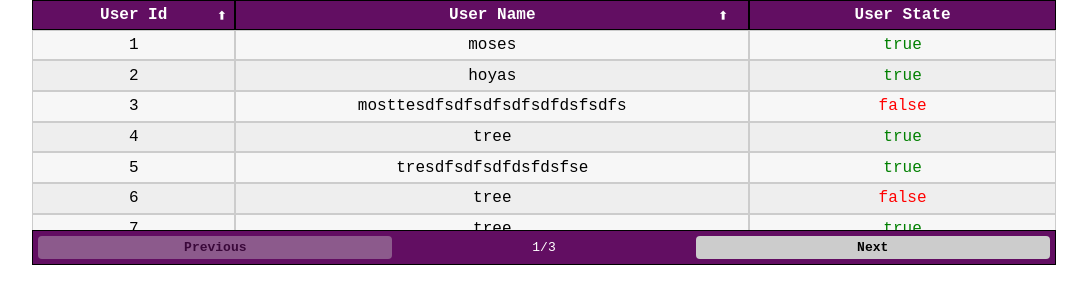
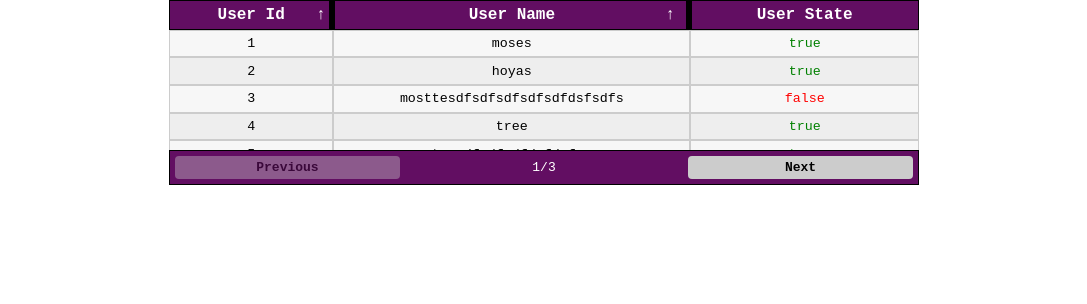
Before and after one commit to uriportnoy/react-tbl, a React (Create React App) app: page / in a window 1280 px wide. Shown: the top 304 px of the page, without its empty margins (96-1183 px from the left). Built offline with nearby package versions, Linux system fonts and the light colour scheme.

Commit message:
columns resize implementation

```diff
--- a/package.json
+++ b/package.json
@@ -1,6 +1,6 @@
 {
   "name": "react-tbl",
-  "version": "0.6.3",
+  "version": "0.6.4",
   "private": false,
   "license": "MIT",
   "main": "dist/index.js",
--- a/src/App.jsx
+++ b/src/App.jsx
@@ -3,7 +3,7 @@ import { getColumnsData } from './components/fakeData/getColumns';
 import { getData } from './components/fakeData/getData';
 import ReactTBL from './components/tableMaker/index';
 import './App.css';
-import {Loader} from './components/tableMaker/Loader';
+// import {Loader} from './components/tableMaker/Loader';
 
 const App = () => {
   const [currentData,setCurrentData] = React.useState([]);         // current data based currentShow string
@@ -28,13 +28,13 @@ const App = () => {
         columnsResize = {true}
         //CustomLoader = {() => <Loader color='green'/>}
         style = {{
-          // maxWidth: '150px',
+           maxWidth: '750px',
           // minHeight: '400pt',
           // maxHeight: '150px',
           // minWidth: 'auto',
-          // rowColor: 'yellow',
+          // rowBGColor: 'yellow',
           // textColor: 'red',
-          // cloumnMinWidth: '100px',
+          // columnMinWidth: '100px',
           // fontFamily: 'arial',
           // overflowX: 'hidden',
           header: {
@@ -45,7 +45,9 @@ const App = () => {
             // sortSign: '^',
           },
           body:{
-            // maxHeight: '100px',
+            //fontSize: '20pt',
+
+             maxHeight: '100px',
             // minHeight: '200pt',
             // fixedHeight: '50px',
             // tooltipTextColor: '#555',
--- a/src/components/tableMaker/index.jsx
+++ b/src/components/tableMaker/index.jsx
@@ -21,9 +21,9 @@ const ReactTBL = props => {
         maxWidth: styleProp?.maxWidth,
         minHeight: styleProp?.minHeight || '100px',
         maxHeight: styleProp?.maxHeight || '450px',
-        rowColor:  styleProp?.rowColor || null,
+        rowBGColor:  styleProp?.rowBGColor || null,
         textColor: styleProp?.textColor || '#000',
-        cloumnMinWidth: styleProp?.cloumnMinWidth || '120px',
+        columnMinWidth: styleProp?.columnMinWidth || '100px',
         overflowX: styleProp?.overflowX || 'auto',
         overflowY: styleProp?.overflowX || 'auto',
         showToolTip: props.showToolTip || false,
@@ -35,13 +35,12 @@ const ReactTBL = props => {
         fontSize: headerStyle?.fontSize || '12pt',
         borderColor: headerStyle?.borderColor || '#000',
         sortable: props?.sortable ?? true,
-        sortSign: headerStyle?.sortSign || '⬆'
+        sortSign: headerStyle?.sortSign || '↑'
     },
     body:{
       bodyMaxHeight: bodyStyle?.fixedHeight || bodyStyle?.maxHeight || '200px',
       minHeight: bodyStyle?.minHeight || '120px',
       fixedHeight: bodyStyle?.fixedHeight || 'auto',
-      maxWidth: bodyStyle?.maxWidth || 'auto',
       overflowY: bodyStyle?.overflowY || 'auto',
       overflowX: bodyStyle?.overflowX || 'visible',
       tooltipTextColor: bodyStyle?.tooltipTextColor || '#000',
@@ -50,6 +49,7 @@ const ReactTBL = props => {
       backgroundColor: bodyStyle?.backgroundColor || '#f7f7f7',
       borderColor: bodyStyle?.borderColor || '#ccc',
       cellPadding: bodyStyle?.cellPadding || '4pt',
+      fontSize: bodyStyle?.fontSize || '10pt'
     },
     pagination:{
         isVisible: props?.showPagination ?? true,
--- a/src/components/tableMaker/pagination.jsx
+++ b/src/components/tableMaker/pagination.jsx
@@ -40,7 +40,7 @@ const PaginationStyle = styled.div`
         color: ${props => props.color};
     }
     .label{
-        width: 30%;
+        flex: 3;
         text-align: center;
     }
     .btn{
@@ -58,6 +58,9 @@ const PaginationStyle = styled.div`
         font-family: ${props => props.fontFamily};
         border-radius: 3pt;
         flex-grow: 1;
+        overflow: hidden;
+        text-align: center;
+
         &.next{
             background: ${props => props.nextDisabled ? '#ccc' : props.btnsBGColor};
             opacity: ${props => props.nextDisabled ? '0.4' :'1'};
--- /dev/null
+++ b/src/components/tableMaker/resizer.jsx
@@ -0,0 +1,94 @@
+import React,{useState,useEffect,useContext} from 'react';
+import PropTypes from 'prop-types';
+import styled from 'styled-components';
+import ReactTblContext from './ReactTblContext';
+
+
+const Resizer = ({id}) => {
+    //const {table:{columnMinWidth}} = useContext(ReactTblContext);
+    const columnMinWidth = 100;
+    let currTh;
+    let nextTh;
+    let currTds = [];
+    let nextTds = [];
+
+    let currWidth;
+    let nextWidth;
+    let pageX;
+
+    const thRef = React.useRef();
+
+        useEffect(() => {
+            document.addEventListener('mouseup', onMouseUp);
+            document.addEventListener('mousemove', onMouseMove);
+            thRef.current.addEventListener('mousedown',onMouseDown);
+
+            return () => {
+                thRef.current.addEventListener('mousedown',onMouseDown);
+                document.removeEventListener('mouseup', onMouseUp);
+                document.removeEventListener('mousemove', onMouseMove);
+            };
+        }, []);
+
+        const onMouseDown = (e) => {
+            currTds = document.querySelectorAll(`[id^=td_${id}]`);
+            nextTds = document.querySelectorAll(`[id^=td_${id + 1}]`);
+            currTh = e.target.parentElement;
+            nextTh = currTh.nextElementSibling;
+            pageX = e.pageX;
+
+            if(currTh)currWidth = currTh.offsetWidth;
+            if(nextTh)nextWidth = nextTh.offsetWidth;
+        }
+        const onMouseUp = () => {
+            currTh = undefined;
+            currTds = [];
+            nextTh = undefined;
+            nextTds = [];
+            pageX = undefined;
+            currWidth = undefined;
+            nextWidth = undefined;
+        }
+
+        const onMouseMove = (e) => {
+            if(currTh){
+                var diffX = e.pageX - pageX;
+                const getCurrRunningWidth = currTh.offsetWidth;
+                const getNextRunningWidth = nextTh.offsetWidth;
+
+                if(getNextRunningWidth > columnMinWidth && currTh && currTds?.length > 0){
+                    [...currTds,currTh].forEach(elem => {
+                        elem.style.flexBasis = (currWidth + diffX) + 'px';
+                    })
+                }
+                if(getCurrRunningWidth > columnMinWidth && nextTh && nextTds?.length > 0){
+                    [...nextTds,nextTh].forEach(elem => {
+                        elem.style.flexBasis = (nextWidth - (diffX)) + 'px';
+                    });
+                }
+
+            }
+          }
+
+        return <ResizerComponent ref = {thRef}  onClick={(e) => e.stopPropagation()}/>
+    }
+
+const ResizerComponent = styled.div`
+    top: 0;
+    right: -3px;
+    bottom: 0;
+    width: 6px;
+    position: absolute;
+    cursor: col-resize;
+    background: #000;
+
+    z-index: 999;
+`;
+
+Resizer.propTypes = {
+    backgroundColor: PropTypes.string,
+    sortArray: PropTypes.func,
+    color: PropTypes.string
+}
+
+export default Resizer;
--- a/src/components/tableMaker/tableBody.jsx
+++ b/src/components/tableMaker/tableBody.jsx
@@ -8,13 +8,15 @@ const TableBody = ({
   columns
 }) => {
   const {
-    table:{rowColor,textColor,cloumnMinWidth,showToolTip,fontFamily},
-    body: {tooltipTextColor,tooltipBgColor,tooltipBorderColor,backgroundColor,borderColor,cellPadding},
+    table:{rowBGColor,textColor,columnMinWidth,showToolTip,fontFamily},
+    body: {tooltipTextColor,tooltipBgColor,tooltipBorderColor,backgroundColor,borderColor,cellPadding,fontSize},
     copyCellDataOnClick
   } = useContext(ReactTblContext);
 
   const copyToClipboard = (info,tdId) =>{
-    document.getElementById(tdId).animate([
+    const currentTd = document.getElementById(tdId);
+    if(currentTd){
+      currentTd.animate([
         {background: 'unset'},
         {background: '#7ecc24a3'},
         {background: 'unset'}
@@ -22,6 +24,7 @@ const TableBody = ({
         duration: 400,
         iterations: 1
       });
+    }
 
     const el = document.createElement('textarea');
     el.value = info;
@@ -37,7 +40,7 @@ const TableBody = ({
       (dataRow, rowIdx) => <TR
         key={`tr_${rowIdx}`}
         idx={rowIdx}
-        rowColor = {rowColor}
+        rowBGColor = {rowBGColor}
       >
         {
           columns.map((col, idx) => {
@@ -47,19 +50,20 @@ const TableBody = ({
             const copyDataActive = col.copyCellDataOnClick ?? copyCellDataOnClick;
 
             return <TD
-              key = {`td_${key}_${rowIdx}${idx}`}
-              id = {`td_${key}_${rowIdx}${idx}`}
+              key = {`td_${key}_${rowIdx}`}
+              id = {`td_${idx}_${rowIdx}`}
               dataTip = {currentValue?.toString()}
               size = {col.size || 1}
               className = {key}
-              width = {col.width || 100}
+              width = {columnMinWidth}
               textColor = {textColor}
-              cloumnMinWidth = {cloumnMinWidth}
-              onClick={copyDataActive ? () => copyToClipboard(currentValue?.toString(),`td_${key}_${rowIdx}${idx}`) : null}
+              columnMinWidth = {columnMinWidth}
+              onClick = {copyDataActive ? () => copyToClipboard(currentValue?.toString(),`td_${idx}_${rowIdx}`) : null}
               copyCellDataOnClick={copyDataActive}
               backgroundColor = {backgroundColor}
               borderColor = {borderColor}
               cellPadding = {cellPadding}
+              fontSize={fontSize}
             >
                 <>
                 <div className='cellWrapper' id="cellWrapper">
--- a/src/components/tableMaker/tableHead.jsx
+++ b/src/components/tableMaker/tableHead.jsx
@@ -2,6 +2,7 @@ import React,{useState,useEffect,useContext} from 'react';
 import PropTypes from 'prop-types';
 import styled from 'styled-components';
 import ReactTblContext from './ReactTblContext';
+import Resizer from './resizer';
 
 const TableHead = ({columns,sortArray}) => {
     const {tableHeader,table,columnsResize} = useContext(ReactTblContext);
@@ -15,19 +16,24 @@ useEffect(() => {
             });
             setSortDirections(directions);
         }
+        return () => {
+        }
     },[]);
+
    return (
     <Thead
         backgroundColor = {tableHeader?.backgroundColor}
         color = {tableHeader?.color}
     >
         {
-            columns?.length >= 0 ? <tr>{
+            columns?.length <= 0 ? <EmptyColumnsTR> Cannot Read Columns </EmptyColumnsTR> : <tr>{
                 columns.map((key, index) => (
-                    <THComponent key = {index}
-                        width = {key.size || 1}
+                    <><TH
+                        key = {`th_${key.colKey}`}
+                        id = {`th_${index}`}
+                        size = {key.size || 1}
                         fontSize = {tableHeader?.fontSize}
-                        cloumnMinWidth = {table?.cloumnMinWidth}
+                        columnMinWidth = {table?.columnMinWidth}
                         sortDirection = {sortDirections?.[key.colKey]}
                         sortSign = {tableHeader.sortSign}
                         borderColor = {tableHeader?.borderColor}
@@ -35,41 +41,20 @@ useEffect(() => {
                             sortArray(key.colKey,!sortDirections[key.colKey]);
                             setSortDirections({...sortDirections,[key.colKey]: !sortDirections[key.colKey]});
                         }}
-                        header = {key.header || key.colKey}
-                    />
+                    >
+                        {key.header || key.colKey}
+                    {columnsResize && (index + 1 !== columns.length) && <Resizer id={index}/>}
+                    </TH>
+                    </>
                 ))}
-            </tr> : <EmptyColumnsTR> Cannot Read Columns </EmptyColumnsTR>
+            </tr>
         }
     </Thead>
   )
 }
 
-const THComponent = ({
-    header,
-    width,
-    borderColor,
-    sortSign,
-    fontSize,
-    cloumnMinWidth,
-    sortDirection,
-    onClick
-}) => {
-    const [size,setSize] = useState(width);
-
-    return <TH
-        size = {size}
-        fontSize = {fontSize}
-        cloumnMinWidth = {cloumnMinWidth}
-        sortDirection = {sortDirection}
-        borderColor={borderColor}
-        onClick = {onClick}
-        sortSign = {sortSign}
-    >
-        {header}
-    </TH>
-}
 const Thead = styled.thead`
-    display: table;
+    //display: table;
     width: 100%;
     table-layout: fixed;
     background: ${props => props.backgroundColor};
@@ -91,10 +76,11 @@ const TH = styled.th`
     border: 1pt ${props => props.borderColor} solid;
     user-select: none;
     text-align: center;
+    white-space: nowrap;
     font-size: ${props => props.fontSize};
-    flex: ${props => props.size} 0 100px;
+    flex: ${props => props.size} 1 ${props => props.columnMinWidth};
     box-sizing: border-box;
-    min-width: ${props => props.cloumnMinWidth};
+    min-width: ${props => props.columnMinWidth};
     position: relative;
     cursor: ${props => (props.sortDirection  === false) || (props.sortDirection) ? 'pointer' : 'auto'};
 
@@ -104,7 +90,7 @@ const TH = styled.th`
         position: absolute;
         right: 4%;
         color: #fff;
-        transition: .4s all;
+        //transition: .4s all;
     }
 `;
 TH.propTypes = {
--- a/src/components/tableMaker/tableMaker.jsx
+++ b/src/components/tableMaker/tableMaker.jsx
@@ -105,7 +105,7 @@ TableMaker.propTypes = {
 export const TblWrapper = styled.div`
     flex: 1 1 auto;
     overflow-x: ${props => props.overflowX};
-    max-width: ${props => props.maxWidth};
+    max-width: auto;
 
     *{
         font-family: ${props => props.fontFamily};
@@ -127,7 +127,6 @@ export const TblWrapper = styled.div`
         max-height: ${props => props.tableMaxHeight};
         min-height: ${props => props.tableMinHeight};
         overflow-y: ${props => props.overflowY};
-        display: block;
 
         input{
             border: 0;
--- a/src/components/tableMaker/tr_td.jsx
+++ b/src/components/tableMaker/tr_td.jsx
@@ -3,7 +3,7 @@ import {number,string} from 'prop-types';
 
 export const TR = styled.tr`
     animation: fadeIn ${props => (props.idx < 10) ? ('0.' + props.idx) : '1'}s;
-    background-color: ${props => props?.rowColor || (props.idx % 2 === 0 ? '#f7f7f7' : '#eee')};
+    background-color: ${props => props?.rowBGColor || (props.idx % 2 === 0 ? '#f7f7f7' : '#eee')};
     transition: .7s all;
     width: 100%;
     display: flex;
@@ -15,21 +15,22 @@ export const TR = styled.tr`
 
 TR.propTypes = {
   idx: number,
-  rowColor: string
+  rowBGColor: string
 }
 
 export const TD = styled.td`
-    flex: ${props => props.size} 1 ${props => props.width}px;
+    flex: ${props => props.size} 1 ${props => props.columnMinWidth};
     border: 1pt solid ${props => props.borderColor};
     font-size: 12pt;
     position: relative;
-    padding:0;
+    padding: 0;
     box-sizing: border-box;
-    transition: .7s all;
+    //transition: .2s all;
     text-align: center;
     padding: ${props => props.cellPadding};
     color: ${props => props.textColor};
-    min-width: ${props => props.cloumnMinWidth};
+    min-width: ${props => props.columnMinWidth};
+    font-size: ${props => props.fontSize};
     cursor: ${props=> props.copyCellDataOnClick ? 'copy' : 'auto'};
 
     .cellWrapper{
@@ -44,7 +45,7 @@ export const TD = styled.td`
       }
 `;
 TD.propTypes = {
-  width: number.isRequired,
+  width: string.isRequired,
   className: string,
   textColor: string,
   dataTip: string,
```
Also changed, not shown: 2 other files (tests, documents, lock files or other folders). Lines whose indentation alone changed are shown as unchanged.
